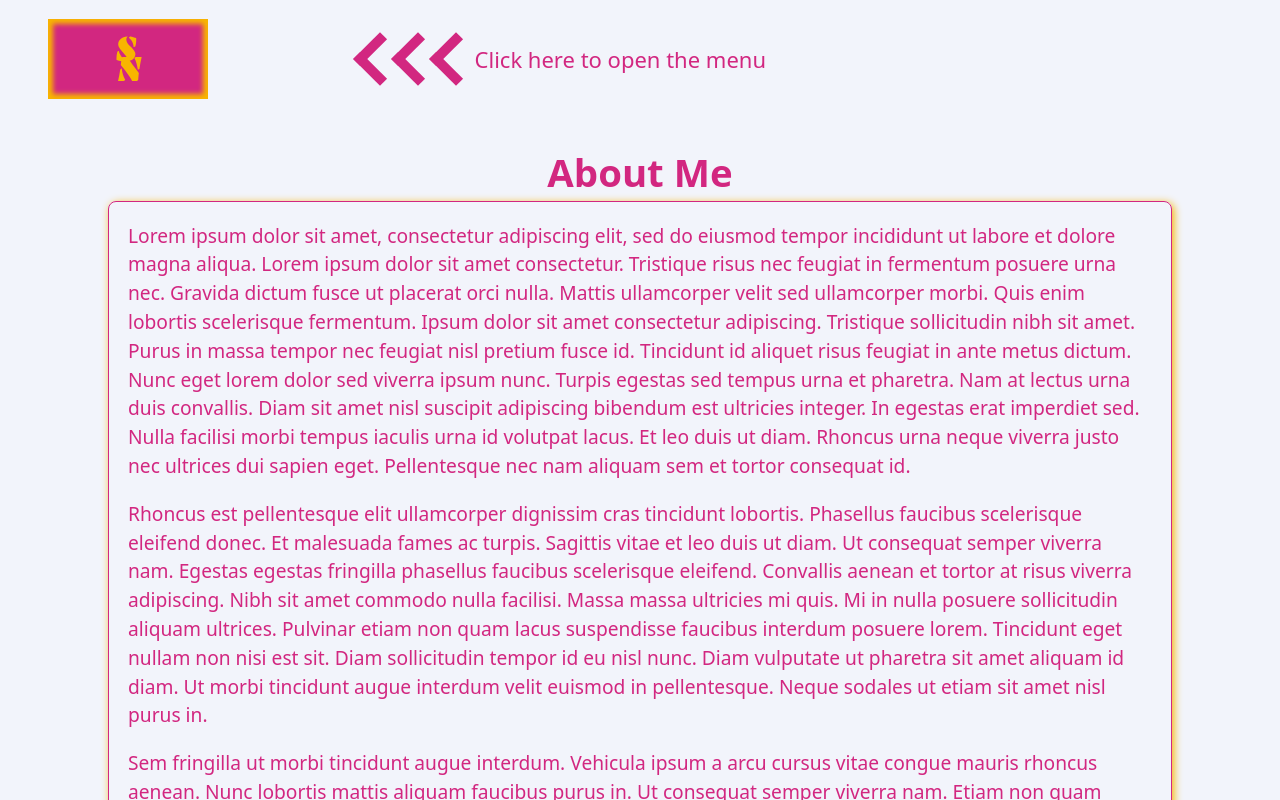
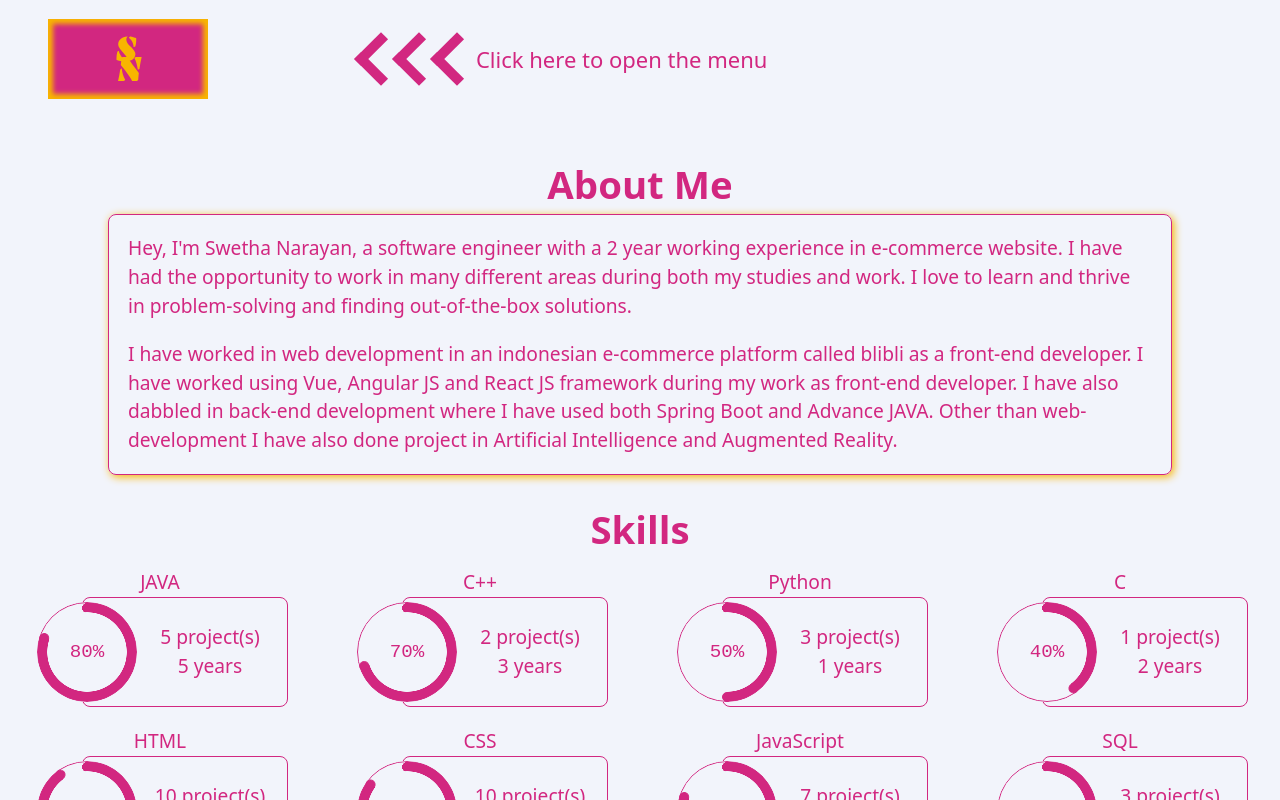
Before and after one commit to Swetha53/Swetha_Narayan, a Vue app: page /about in a window 1280 px wide. Shown: the top 800 px of the page. Built offline with nearby package versions, Linux system fonts and the light colour scheme; a web font is replaced by a local one.

Commit message:
home update

```diff
--- a/src/components/DownloadButton.vue
+++ b/src/components/DownloadButton.vue
@@ -29,12 +29,12 @@
         &__arrow {
             position: relative;
             width: $height;
-            aspect-ratio: 1 / 1;
+            height: $height;
             font-size: 1.75em;
             &-base {
                 background-color: $tertiary;
                 width: 100%;
-                aspect-ratio: 1 / 1;
+                height: 100%;
                 p {
                     margin: unset;
                     color: $secondary;
--- a/src/components/Header.vue
+++ b/src/components/Header.vue
@@ -66,6 +66,7 @@
         font-size: 32px;
         min-height: 118px; //TODO: change to %age
         position: relative;
+        margin-bottom: 2rem;
         &__open {
             grid: auto / repeat(5, minmax(0, 1fr));
         }
--- a/src/pages/About.vue
+++ b/src/pages/About.vue
@@ -226,13 +226,15 @@ onUnmounted(() => {
         <h1>About Me</h1>
         <div class="about__summary">
             <p>
-                Lorem ipsum dolor sit amet, consectetur adipiscing elit, sed do eiusmod tempor incididunt ut labore et dolore magna aliqua. Lorem ipsum dolor sit amet consectetur. Tristique risus nec feugiat in fermentum posuere urna nec. Gravida dictum fusce ut placerat orci nulla. Mattis ullamcorper velit sed ullamcorper morbi. Quis enim lobortis scelerisque fermentum. Ipsum dolor sit amet consectetur adipiscing. Tristique sollicitudin nibh sit amet. Purus in massa tempor nec feugiat nisl pretium fusce id. Tincidunt id aliquet risus feugiat in ante metus dictum. Nunc eget lorem dolor sed viverra ipsum nunc. Turpis egestas sed tempus urna et pharetra. Nam at lectus urna duis convallis. Diam sit amet nisl suscipit adipiscing bibendum est ultricies integer. In egestas erat imperdiet sed. Nulla facilisi morbi tempus iaculis urna id volutpat lacus. Et leo duis ut diam. Rhoncus urna neque viverra justo nec ultrices dui sapien eget. Pellentesque nec nam aliquam sem et tortor consequat id.
+                Hey, I'm Swetha Narayan, a software engineer with a 2 year working experience in e-commerce website.
+                I have had the opportunity to work in many different areas during both my studies and work.
+                I love to learn and thrive in problem-solving and finding out-of-the-box solutions.
             </p>
             <p>
-                Rhoncus est pellentesque elit ullamcorper dignissim cras tincidunt lobortis. Phasellus faucibus scelerisque eleifend donec. Et malesuada fames ac turpis. Sagittis vitae et leo duis ut diam. Ut consequat semper viverra nam. Egestas egestas fringilla phasellus faucibus scelerisque eleifend. Convallis aenean et tortor at risus viverra adipiscing. Nibh sit amet commodo nulla facilisi. Massa massa ultricies mi quis. Mi in nulla posuere sollicitudin aliquam ultrices. Pulvinar etiam non quam lacus suspendisse faucibus interdum posuere lorem. Tincidunt eget nullam non nisi est sit. Diam sollicitudin tempor id eu nisl nunc. Diam vulputate ut pharetra sit amet aliquam id diam. Ut morbi tincidunt augue interdum velit euismod in pellentesque. Neque sodales ut etiam sit amet nisl purus in.
-            </p>
-            <p>
-                Sem fringilla ut morbi tincidunt augue interdum. Vehicula ipsum a arcu cursus vitae congue mauris rhoncus aenean. Nunc lobortis mattis aliquam faucibus purus in. Ut consequat semper viverra nam. Etiam non quam lacus suspendisse. Enim nec dui nunc mattis enim ut tellus. Nunc aliquet bibendum enim facilisis gravida neque. Ultrices tincidunt arcu non sodales. Facilisis sed odio morbi quis. Sed libero enim sed faucibus turpis in eu. Ut placerat orci nulla pellentesque dignissim enim sit amet venenatis. Posuere ac ut consequat semper viverra nam. Magna fermentum iaculis eu non diam phasellus vestibulum. Tellus rutrum tellus pellentesque eu tincidunt. Lectus magna fringilla urna porttitor rhoncus dolor purus non. Ut morbi tincidunt augue interdum velit euismod. Vel orci porta non pulvinar neque laoreet suspendisse interdum consectetur.
+                I have worked in web development in an indonesian e-commerce platform called blibli as a front-end developer.
+                I have worked using Vue, Angular JS and React JS framework during my work as front-end developer.
+                I have also dabbled in back-end development where I have used both Spring Boot and Advance JAVA.
+                Other than web-development I have also done project in Artificial Intelligence and Augmented Reality.
             </p>
         </div>
         <h1>Skills</h1>
--- a/src/pages/Home.vue
+++ b/src/pages/Home.vue
@@ -11,7 +11,12 @@ import DownloadButton from "./../components/DownloadButton.vue"
         </div>
         <!-- TODO think what to write -->
         <div class="home__summary">
-            Lorem ipsum dolor sit amet, consectetur adipiscing elit, sed do eiusmod tempor incididunt ut labore et dolore magna aliqua. Iaculis at erat pellentesque adipiscing commodo elit at imperdiet dui. Congue mauris rhoncus aenean vel. Tellus molestie nunc non blandit massa enim nec dui nunc. In massa tempor nec feugiat. Mattis aliquam faucibus purus in massa tempor nec feugiat nisl. Egestas integer eget aliquet nibh. Massa placerat duis ultricies lacus. Sit amet porttitor eget dolor morbi non. In hac habitasse platea dictumst quisque sagittis. Quis risus sed vulputate odio ut enim blandit. Neque volutpat ac tincidunt vitae semper quis lectus nulla. Habitant morbi tristique senectus et netus et. Elit duis tristique sollicitudin nibh sit amet commodo nulla. Placerat vestibulum lectus mauris ultrices eros. Et malesuada fames ac turpis egestas. In cursus turpis massa tincidunt dui ut ornare.
+            <h2>Hello! I am Swetha Narayan, a web developer based in Canada.</h2>
+            I have 2 years of experience working as a web developer in an e-commerce platform. Currently a master of computer science student in
+            University of Ottawa. I started my journey as a software engineer and more specifically as a web developer during my middle school when we started
+            learning about HTML in my computer science class. <br>
+            I have always had an organisational and a problem solving side which has helped me solve the trickiest of problems and complete my projects
+            on time. I love handling difficult problems and finding out-of-the box solutions for them.
         </div>
         <div class="home__button">
             <DownloadButton/>
```
